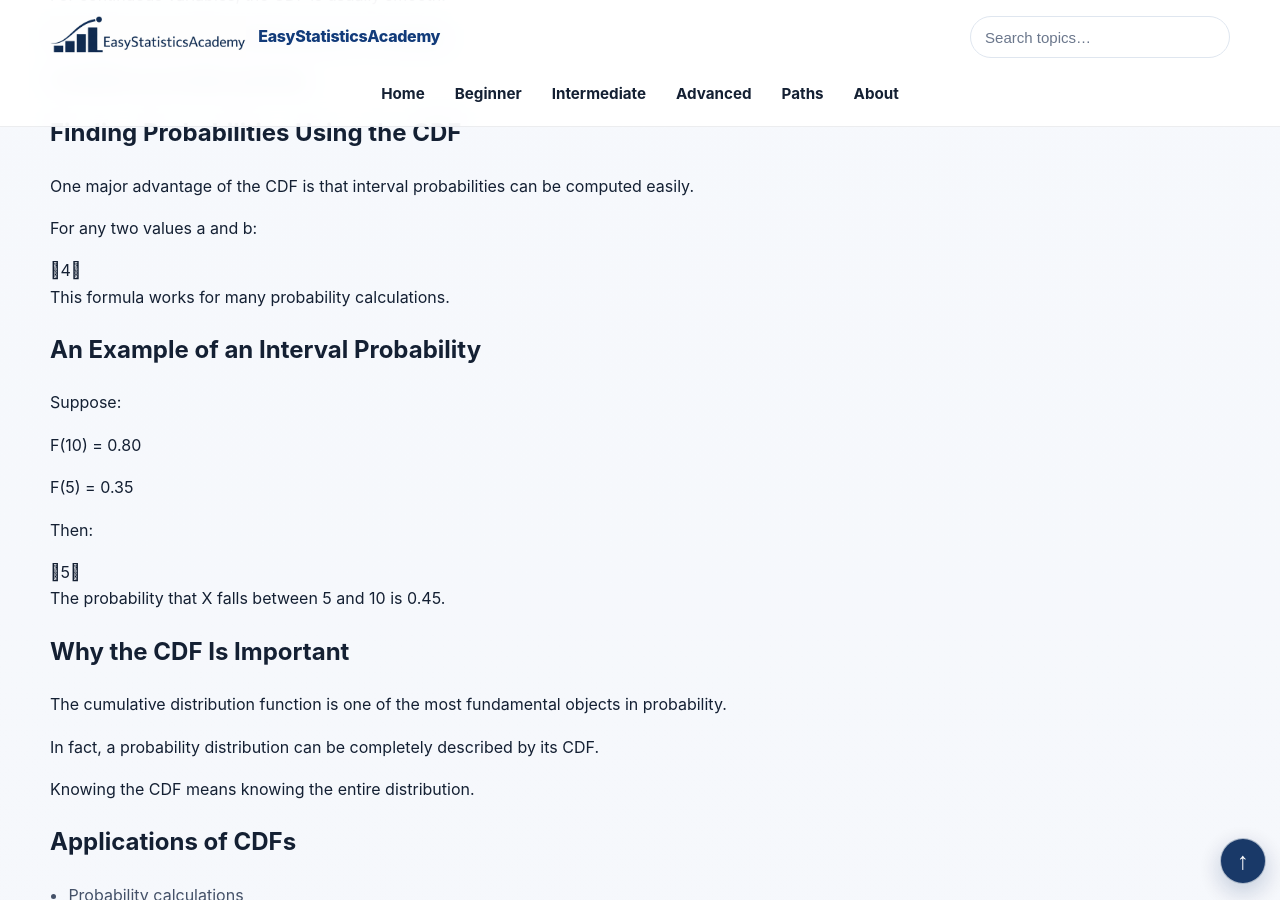
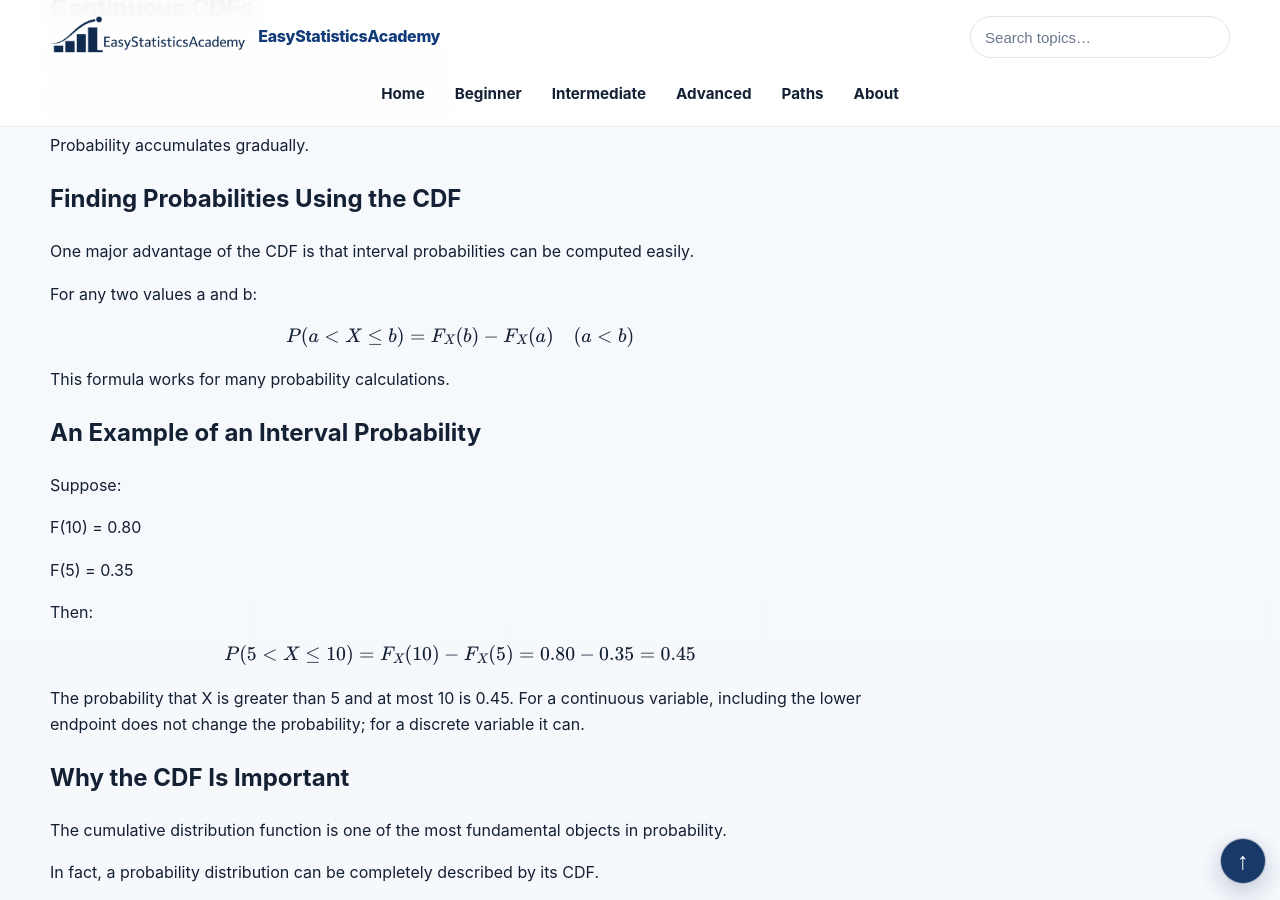
Before and after one commit to ammar-homaida-statistics/easystatisticsacademy, a Jekyll site: the page built from probability/random-variables/cumulative-distribution-function/index.md, in a window 1280 px wide and 900 px high, scrolled down 3671 px. Built offline with Jekyll 4.4.1, drawn with Linux system fonts in a browser that asks for light colours; some of the changed text lies outside the part shown.

Commit message:
Restore six CDF formulas and clarify discrete-interval endpoints

```diff
--- a/probability/random-variables/cumulative-distribution-function/index.md
+++ b/probability/random-variables/cumulative-distribution-function/index.md
@@ -111,7 +111,11 @@
       The cumulative distribution function of a random variable X is defined as:
     </p>
 
-    0
+
+    \[
+    F_X(x)=P(X\le x)
+    \]
+
 
     <p>
       This formula represents the probability that X takes a value less than or equal to x.
@@ -188,7 +196,11 @@
       Therefore:
     </p>
 
-    2
+
+    \[
+    F_X(3)=P(X\in\{1,2,3\})=\frac36=0.5
+    \]
+
 
     <h2>A Continuous Example</h2>
 
@@ -255,7 +267,11 @@
 
     <h3>Property 1: Values Are Between 0 and 1</h3>
 
-    3
+
+    \[
+    0\le F_X(x)\le1\quad\text{for all }x
+    \]
+
 
     <p>
       Since probabilities range from 0 to 1,
@@ -375,7 +391,11 @@
       For any two values a and b:
     </p>
 
-    4
+
+    \[
+    P(a<X\le b)=F_X(b)-F_X(a)\quad(a<b)
+    \]
+
 
     <p>
       This formula works for many probability calculations.
@@ -403,10 +423,14 @@
       Then:
     </p>
 
-    5
+
+    \[
+    P(5<X\le10)=F_X(10)-F_X(5)=0.80-0.35=0.45
+    \]
+
 
     <p>
-      The probability that X falls between 5 and 10 is 0.45.
+      The probability that X is greater than 5 and at most 10 is 0.45. For a continuous variable, including the lower endpoint does not change the probability; for a discrete variable it can.
     </p>
 
     <h2>Why the CDF Is Important</h2>
```
Also changed, not shown: other parts of probability/random-variables/cumulative-distribution-function/index.md (+5 -1 lines).
